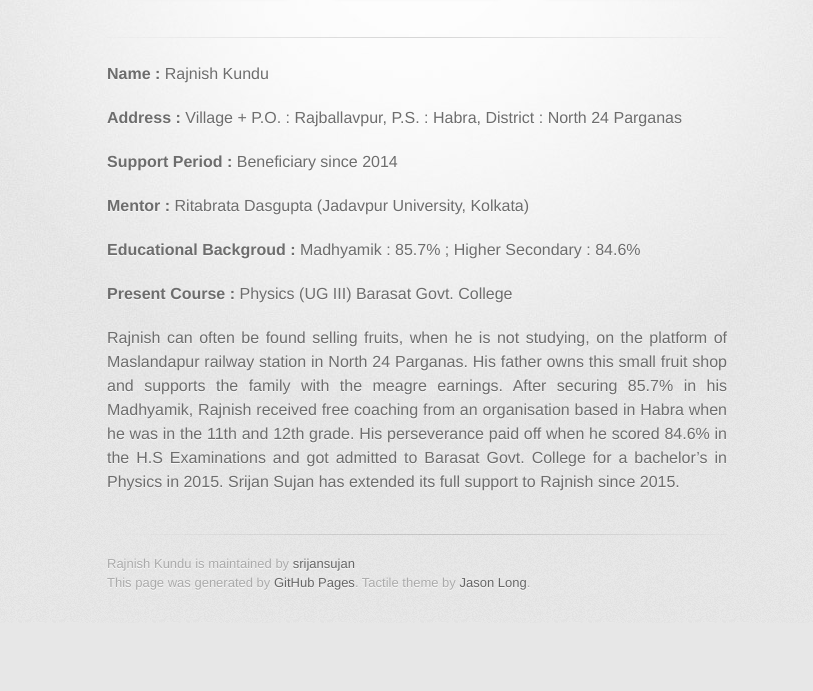
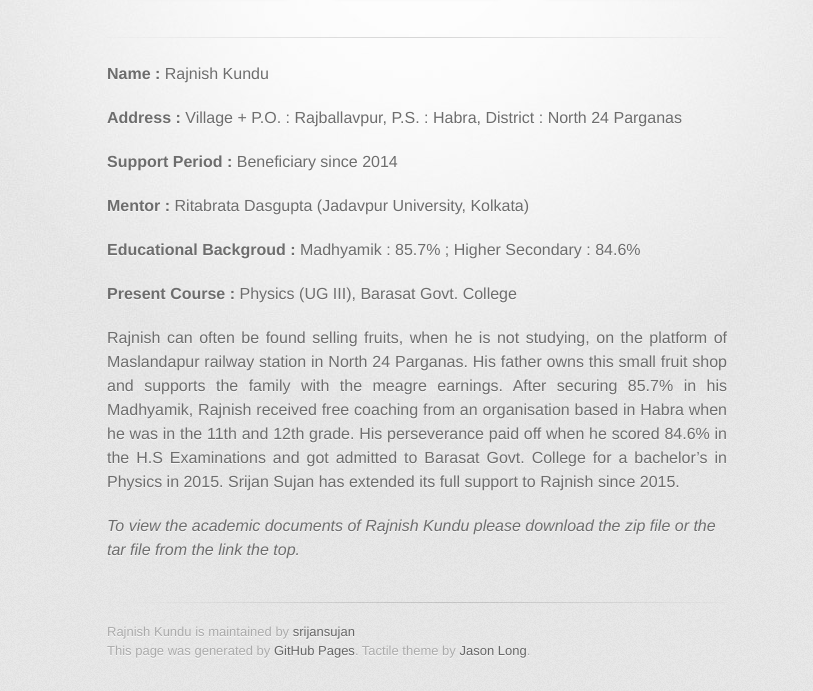
Before and after one commit to srijansujan/rajnishkundu, a plain HTML site: page index.html in a window 1280 px wide. Shown: the part 178-869 px from the top of the page, without its empty margins (223-1036 px from the left). Before the commit the page ends 801 px from the top, so only its background shows below. Drawn offline with Linux system fonts and the light colour scheme; a web font is replaced by a local one.

Commit message:
Create gh-pages branch via GitHub

```diff
--- a/index.html
+++ b/index.html
@@ -41,9 +41,11 @@
 
 <p><strong>Educational Backgroud :</strong> Madhyamik : 85.7% ; Higher Secondary : 84.6% </p>
 
-<p><strong>Present Course :</strong> Physics (UG III) Barasat Govt. College</p>
+<p><strong>Present Course :</strong> Physics (UG III), Barasat Govt. College</p>
 
 <p align="justify"> Rajnish can often be found selling fruits, when he is not studying, on the platform of Maslandapur railway station in North 24 Parganas. His father owns this small fruit shop and supports the family with the meagre earnings. After securing 85.7% in his Madhyamik, Rajnish received free coaching from an organisation based in Habra when he was in the 11th and 12th grade. His perseverance paid off when he scored 84.6% in the H.S Examinations and got admitted to Barasat Govt. College for a bachelor’s in Physics in 2015. Srijan Sujan has extended its full support to Rajnish since 2015. </p>
+
+<p><em>To view the academic documents of Rajnish Kundu please download the zip file or the tar file from the link the top.</em></p>
         </section>
 
         <footer>
--- a/params.json
+++ b/params.json
@@ -1,6 +1,6 @@
 {
   "name": "Rajnish Kundu",
   "tagline": "",
-  "body": "**Name :** Rajnish Kundu\r\n\r\n**Address :** Village + P.O. : Rajballavpur, P.S. : Habra, District : North 24 Parganas\r\n\r\n**Support Period :** Beneficiary since 2014\r\n\r\n**Mentor :** Ritabrata Dasgupta (Jadavpur University, Kolkata)\r\n\r\n**Educational Backgroud :** Madhyamik : 85.7% ; Higher Secondary : 84.6% \r\n\r\n**Present Course :** Physics (UG III) Barasat Govt. College\r\n\r\n<p align=\"justify\"> Rajnish can often be found selling fruits, when he is not studying, on the platform of Maslandapur railway station in North 24 Parganas. His father owns this small fruit shop and supports the family with the meagre earnings. After securing 85.7% in his Madhyamik, Rajnish received free coaching from an organisation based in Habra when he was in the 11th and 12th grade. His perseverance paid off when he scored 84.6% in the H.S Examinations and got admitted to Barasat Govt. College for a bachelor’s in Physics in 2015. Srijan Sujan has extended its full support to Rajnish since 2015. </p>",
+  "body": "**Name :** Rajnish Kundu\r\n\r\n**Address :** Village + P.O. : Rajballavpur, P.S. : Habra, District : North 24 Parganas\r\n\r\n**Support Period :** Beneficiary since 2014\r\n\r\n**Mentor :** Ritabrata Dasgupta (Jadavpur University, Kolkata)\r\n\r\n**Educational Backgroud :** Madhyamik : 85.7% ; Higher Secondary : 84.6% \r\n\r\n**Present Course :** Physics (UG III), Barasat Govt. College\r\n\r\n<p align=\"justify\"> Rajnish can often be found selling fruits, when he is not studying, on the platform of Maslandapur railway station in North 24 Parganas. His father owns this small fruit shop and supports the family with the meagre earnings. After securing 85.7% in his Madhyamik, Rajnish received free coaching from an organisation based in Habra when he was in the 11th and 12th grade. His perseverance paid off when he scored 84.6% in the H.S Examinations and got admitted to Barasat Govt. College for a bachelor’s in Physics in 2015. Srijan Sujan has extended its full support to Rajnish since 2015. </p>\r\n\r\n_To view the academic documents of Rajnish Kundu please download the zip file or the tar file from the link the top._",
   "note": "Don't delete this file! It's used internally to help with page regeneration."
 }
```
